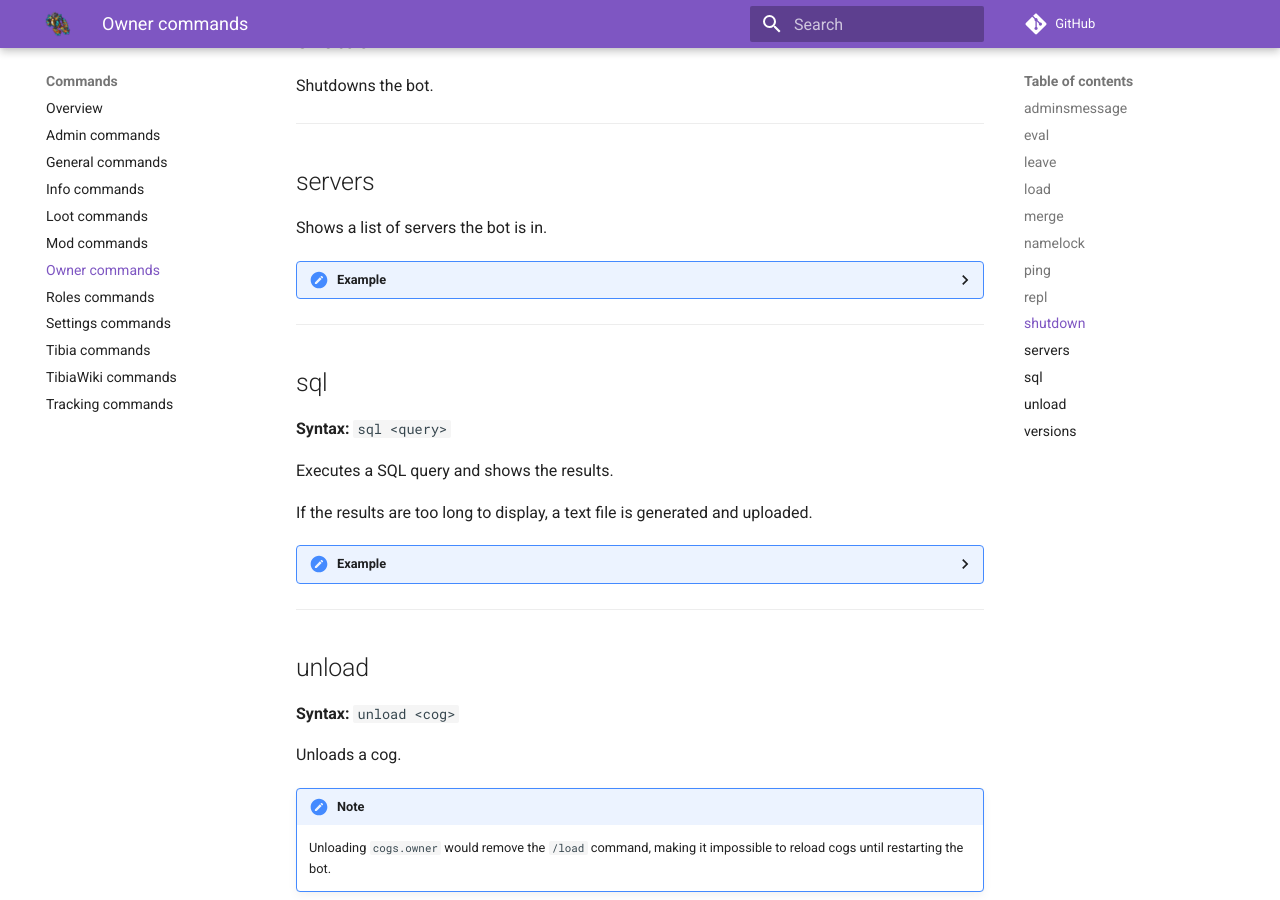
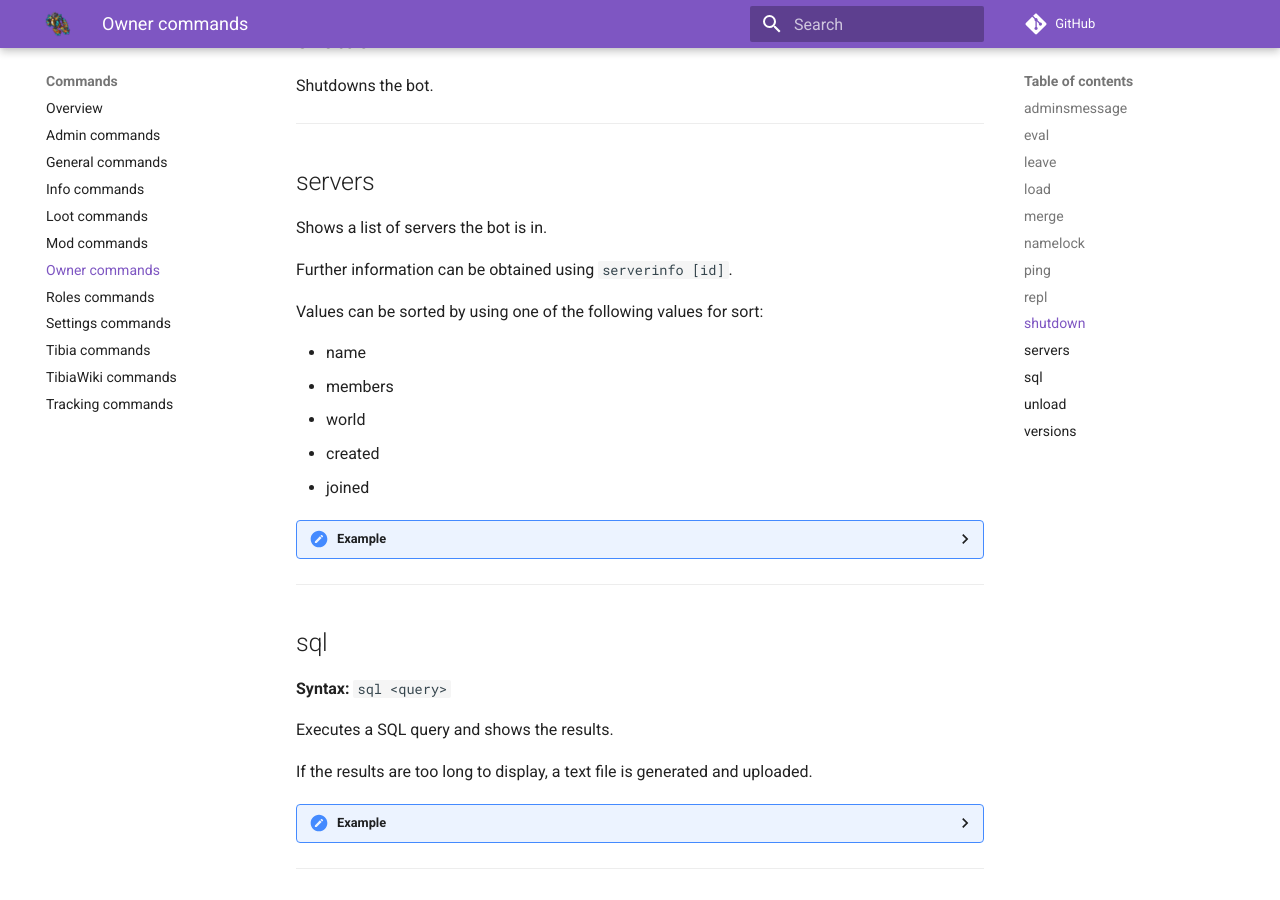
Before and after one commit to Galarzaa90/NabBot, an MkDocs documentation site: the page built from docs/commands/owner.md, in a window 1280 px wide and 900 px high, scrolled down 3536 px. Built offline with MkDocs 1.6.1 and Material for MkDocs 9.7.7, drawn with Linux system fonts in a browser that asks for light colours; comment, search, counter and statistics services are not loaded; old or Windows-style settings are respelled for this version of MkDocs.

```diff
--- a/docs/commands/owner.md
+++ b/docs/commands/owner.md
@@ -145,6 +145,16 @@ Shutdowns the bot.
 ## servers
 Shows a list of servers the bot is in.
 
+Further information can be obtained using `serverinfo [id]`.
+
+Values can be sorted by using one of the following values for sort:
+
+- name
+- members
+- world
+- created
+- joined
+
 ??? Summary "Example"
     **/servers**
     ![image](../assets/images/commands/servers.png)
--- a/nabbot.py
+++ b/nabbot.py
@@ -43,7 +43,7 @@ class NabBot(commands.Bot):
         # A list version is created from the dictionary
         self.tracked_worlds = {}
         self.tracked_worlds_list = []
-        self.__version__ = "1.4.1a"
+        self.__version__ = "1.5.0"
         self.__min_discord__ = 1480
 
     async def on_ready(self):
```
Also changed, not shown: CHANGELOG.md (+1 -1 lines), docs/commands/settings.md (+2 -0 lines), docs/assets/images/commands/servers.png, docs/assets/images/commands/settings.png, 1 other file.
